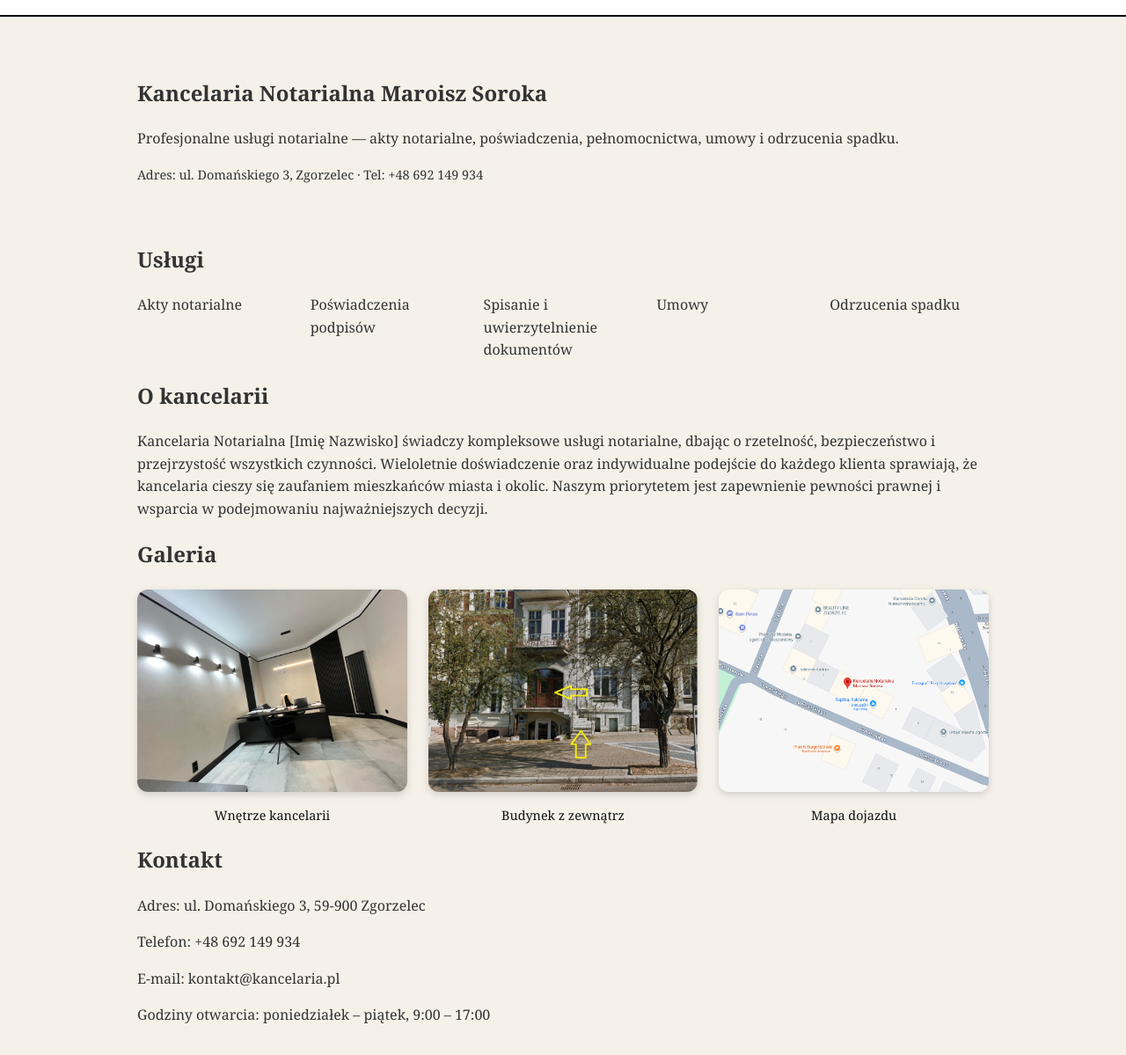
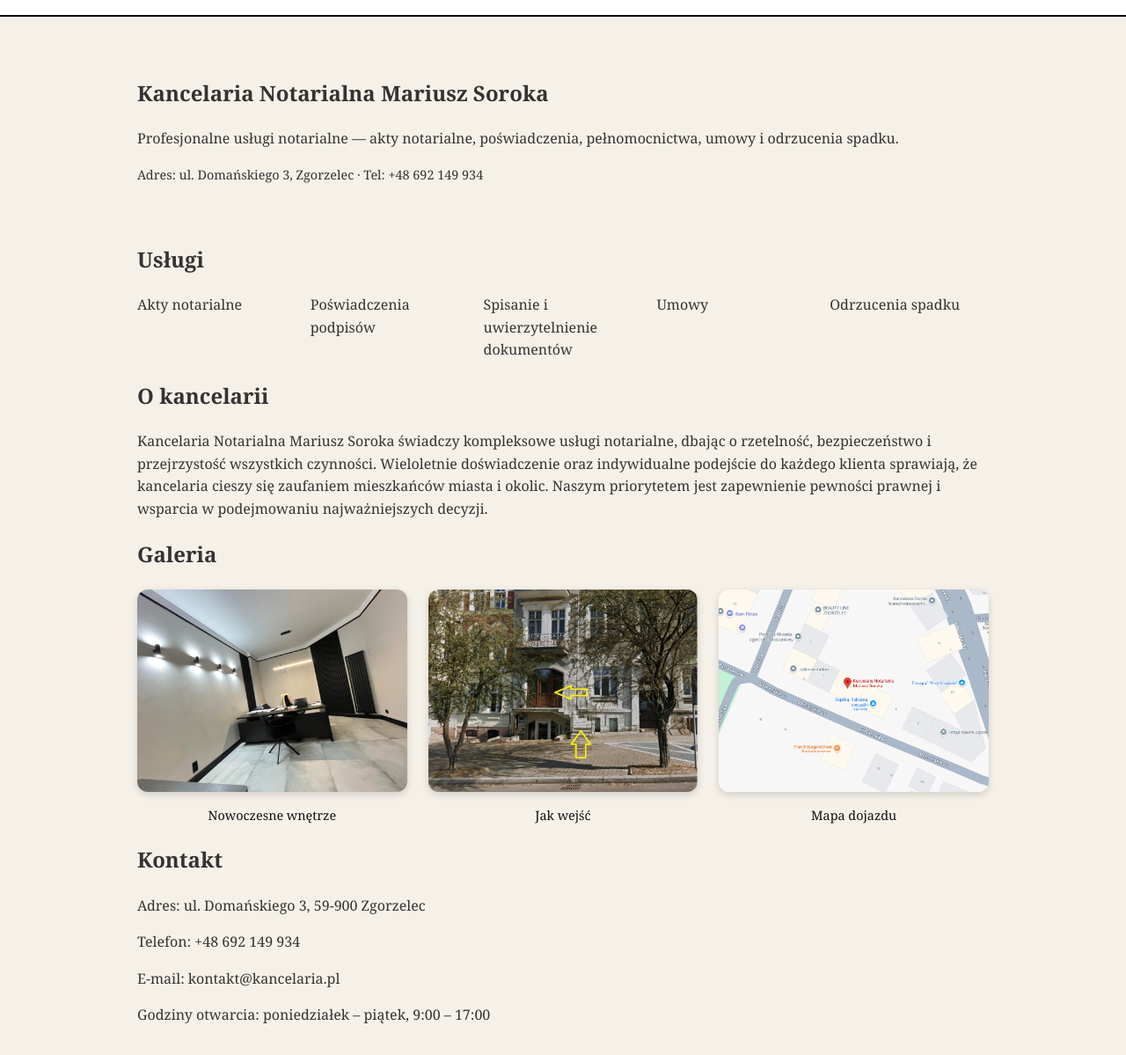
Before and after one commit to mtrccl/notariusztest, a plain HTML site: page index.html in a window 1280 px wide. Shown: the part 101-1300 px from the top of the page at 88% size. Drawn offline with Linux system fonts and the light colour scheme.

Commit message:
Update index.html

```diff
--- a/index.html
+++ b/index.html
@@ -32,7 +32,7 @@
 
   <main class="container">
     <section class="hero">
-      <h1>Kancelaria Notarialna Maroisz Soroka</h1>
+      <h1>Kancelaria Notarialna Mariusz Soroka</h1>
       <p>Profesjonalne usługi notarialne — akty notarialne, poświadczenia, pełnomocnictwa, umowy i odrzucenia spadku.</p>
       <p class="small">Adres: ul. Domańskiego 3, Zgorzelec · Tel: +48 692 149 934</p>
     </section>
@@ -51,7 +51,7 @@
     <section id="about">
       <h2>O kancelarii</h2>
       <p>
-        Kancelaria Notarialna [Imię Nazwisko] świadczy kompleksowe usługi notarialne,
+        Kancelaria Notarialna Mariusz Soroka świadczy kompleksowe usługi notarialne,
         dbając o rzetelność, bezpieczeństwo i przejrzystość wszystkich czynności.
         Wieloletnie doświadczenie oraz indywidualne podejście do każdego klienta
         sprawiają, że kancelaria cieszy się zaufaniem mieszkańców miasta i okolic.
@@ -65,11 +65,11 @@
       <div class="gallery">
         <figure>
           <img src="images/kancelaria-wnetrze.jpg" alt="Wnętrze kancelarii notarialnej" class="gallery-img">
-          <figcaption>Wnętrze kancelarii</figcaption>
+          <figcaption>Nowoczesne wnętrze</figcaption>
         </figure>
         <figure>
           <img src="images/kancelaria-zewnatrz.jpg" alt="Widok kancelarii z zewnątrz" class="gallery-img">
-          <figcaption>Budynek z zewnątrz</figcaption>
+          <figcaption>Jak wejść</figcaption>
         </figure>
         <figure>
           <img src="images/mapka.png" alt="Mapa z lokalizacją kancelarii" class="gallery-img">
```
